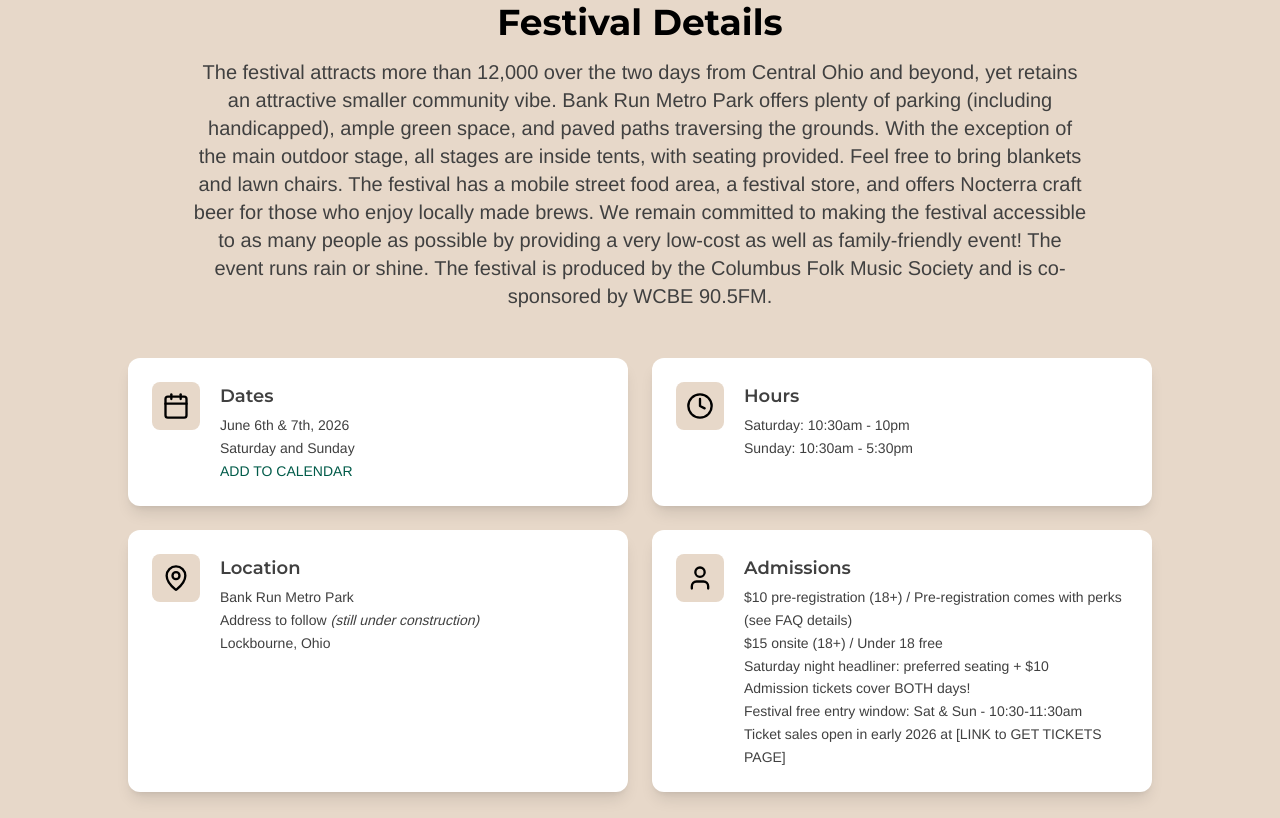
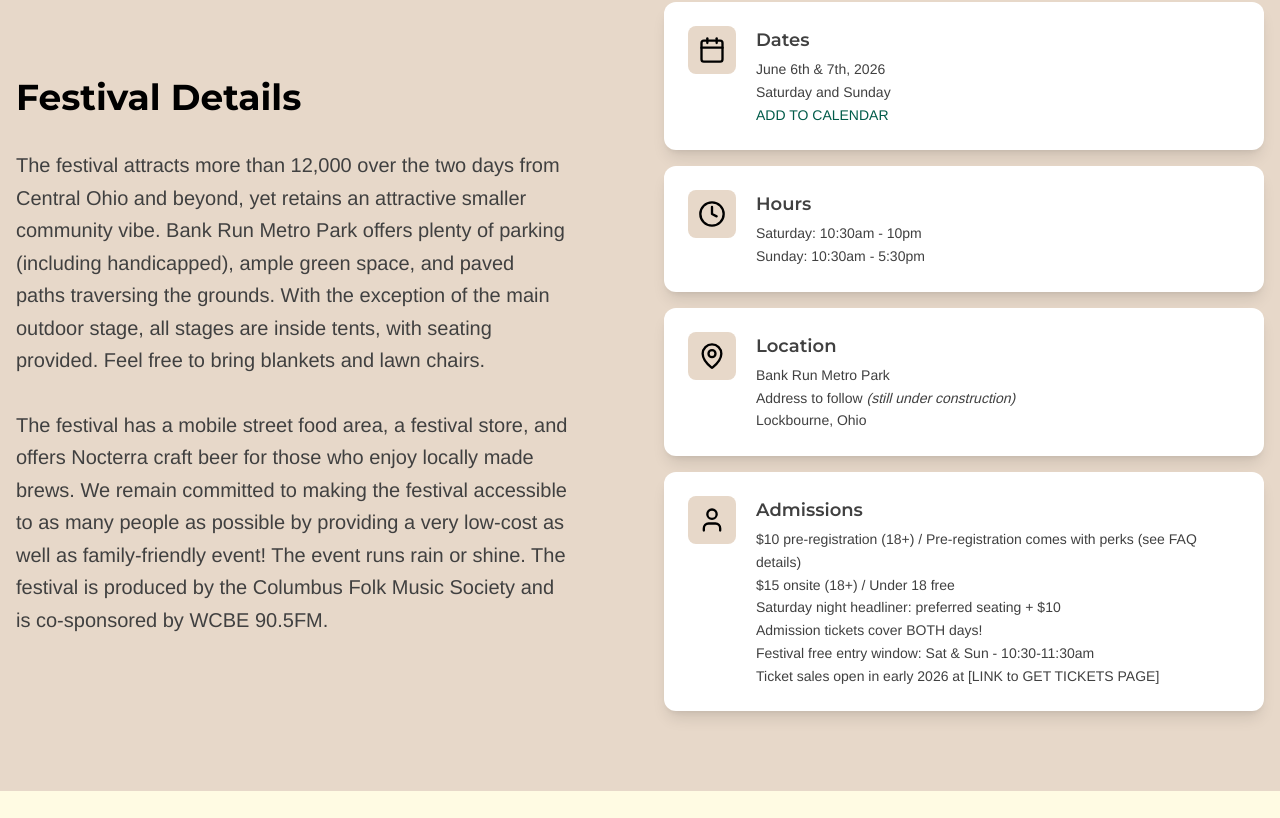
Before and after one commit to clemens72/cfms, a Next.js app: page /festival in a window 1280 px wide. Shown: the part 2382-3200 px from the top of the page. Built offline with nearby package versions, Linux system fonts and the light colour scheme.

Commit message:
new layout for festival details section

```diff
--- a/src/app/festival/page.tsx
+++ b/src/app/festival/page.tsx
@@ -137,15 +137,22 @@ export default function FestivalPage() {
       {/* --- SECTION #5: Festival Details (Full Width) --- */}
       <section id="details" className="bg-light-brown py-20 text-black">
         <div className="container mx-auto px-4">
-          <div className="text-center mb-12">
-            <h2 className="text-3xl md:text-4xl font-heading font-bold text-black mb-4">
+          <div className="grid md:grid-cols-2 gap-12 items-center">
+            {/* Left Column: Main Text */}
+            <div>
+              <h2 className="text-3xl md:text-4xl font-heading font-bold text-black mb-8">
                 Festival Details
               </h2>
-            <p className="text-xl font-body max-w-4xl mx-auto text-charcoal">
-              The festival attracts more than 12,000 over the two days from Central Ohio and beyond, yet retains an attractive smaller community vibe.  Bank Run Metro Park offers plenty of parking (including handicapped), ample green space, and paved paths traversing the grounds. With the exception of the main outdoor stage, all stages are inside tents, with seating provided. Feel free to bring blankets and lawn chairs. The festival has a mobile street food area, a festival store, and offers Nocterra craft beer for those who enjoy locally made brews. We remain committed to making the festival accessible to as many people as possible by providing a very low-cost as well as family-friendly event!  The event runs rain or shine. The festival is produced by the Columbus Folk Music Society and is co-sponsored by WCBE 90.5FM.
+              <p className="text-xl font-body text-charcoal leading-relaxed pr-12 mb-8">
+                The festival attracts more than 12,000 over the two days from Central Ohio and beyond, yet retains an attractive smaller community vibe.  Bank Run Metro Park offers plenty of parking (including handicapped), ample green space, and paved paths traversing the grounds. With the exception of the main outdoor stage, all stages are inside tents, with seating provided. Feel free to bring blankets and lawn chairs.
+              </p>
+              <p className="text-xl font-body text-charcoal leading-relaxed pr-12">
+                The festival has a mobile street food area, a festival store, and offers Nocterra craft beer for those who enjoy locally made brews. We remain committed to making the festival accessible to as many people as possible by providing a very low-cost as well as family-friendly event!  The event runs rain or shine. The festival is produced by the Columbus Folk Music Society and is co-sponsored by WCBE 90.5FM.
               </p>
             </div>
-          <div className="grid gap-6 md:grid-cols-2 max-w-5xl mx-auto">
+
+            {/* Right Column: Cards */}
+            <div className="space-y-4">
               {/* Card 1 */}
               <div className="bg-white rounded-xl p-6 shadow-lg flex gap-5 text-charcoal">
                 <div className="flex-shrink-0 w-12 h-12 rounded-lg bg-light-brown flex items-center justify-center">
@@ -198,6 +205,7 @@ export default function FestivalPage() {
                     Festival free entry window:  Sat & Sun - 10:30-11:30am<br />
                     Ticket sales open in early 2026 at [LINK to GET TICKETS PAGE]
                   </p>
+                </div>
               </div>
             </div>
           </div>
```
Lines whose indentation alone changed are shown as unchanged.
